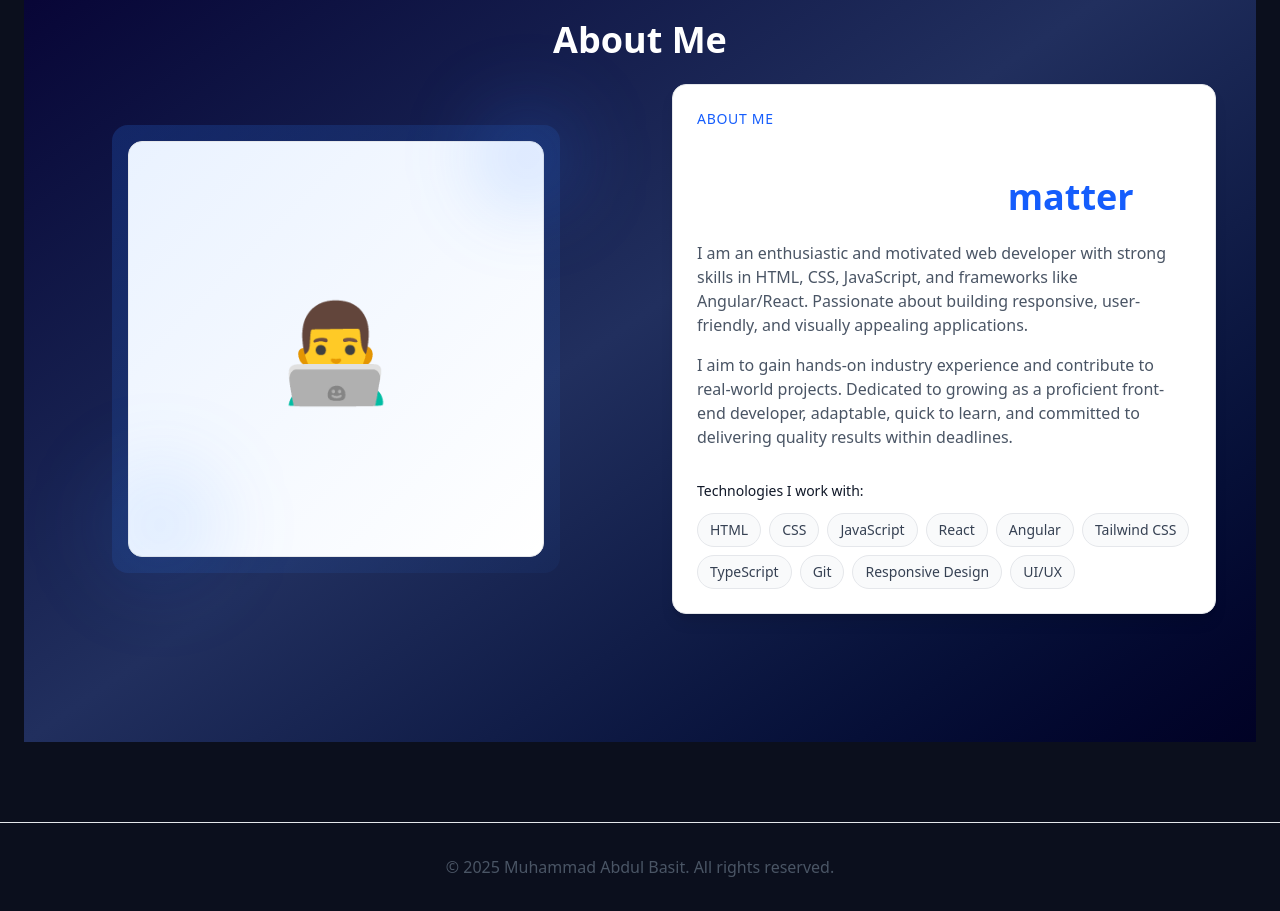
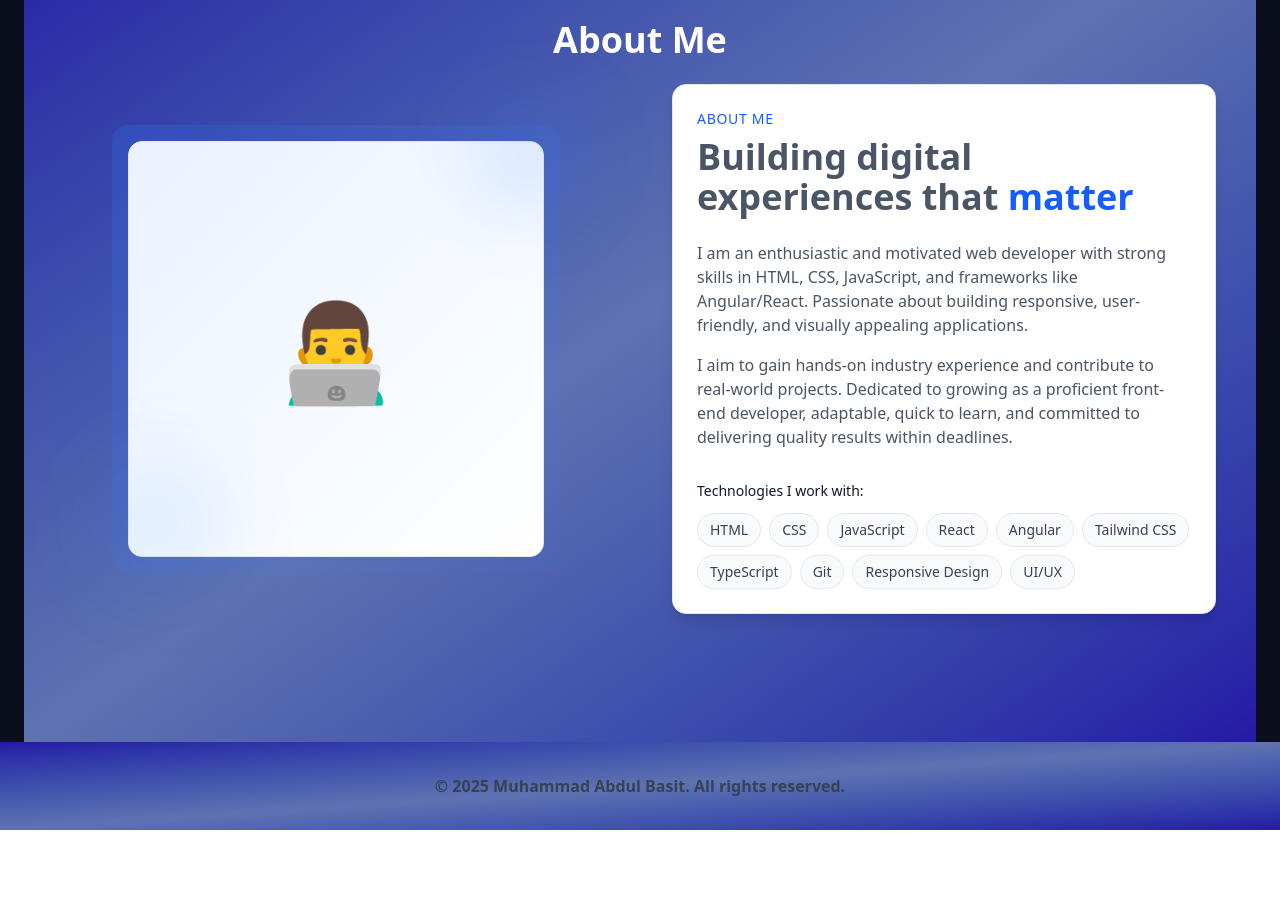
Before and after one commit to Abdulb7772/Portfolio, a React (Vite) app: page /about in a window 1280 px wide. Shown: the part 220-1131 px from the top of the page. After the commit the page ends 1050 px from the top, so only its background shows below. Built offline with nearby package versions, Linux system fonts and the light colour scheme.

Commit message:
fixed minore changes

```diff
--- a/src/components/About.jsx
+++ b/src/components/About.jsx
@@ -11,7 +11,7 @@ export default function About() {
   const isInView = useInView(ref, { once: true, margin: "-100px" });
 
   return (
-    <section id="about" className="py-24 md:py-32 bg-linear-to-br from-[#060131] via-[#212f5e] to-[#010225]">
+    <section id="about" className="py-24 md:py-32 bg-linear-to-br from-[#2618a5] via-[#5f72b1] to-[#2618a5] dark:from-[#010824] dark:via-[#141d3b] dark:to-[#010925]">
       <h2 className="text-4xl font-bold mb-6 text-center">About Me</h2>
       <div className="container mx-auto px-6">
         <div className="max-w-6xl mx-auto">
@@ -46,7 +46,7 @@ export default function About() {
               className="bg-white dark:bg-linear-to-br dark:from-[#010824] dark:via-[#141d3b] dark:to-[#010925] border border-gray-200 dark:border-gray-700 rounded-xl p-6 shadow-lg"
             >
               <p className="text-sm font-medium text-blue-600 dark:text-blue-400 mb-2 uppercase tracking-wider">About Me</p>
-              <h2 className="text-3xl md:text-4xl font-bold mb-6 text-gray-900 dark:text-white">
+              <h2 className="text-3xl md:text-4xl font-bold mb-6 text-gray-600 dark:text-gray-300">
                 Building digital experiences that{" "}
                 <span className="text-blue-600 dark:text-blue-400">matter</span>
               </h2>
--- a/src/components/Contact.jsx
+++ b/src/components/Contact.jsx
@@ -34,7 +34,7 @@ export default function Contact() {
   };
 
   return (
-    <section id="contact" className="min-h-screen py-24 px-6 bg-linear-to-br from-[#060131] via-[#212f5e] to-[#010225] flex flex-col justify-center items-center text-center px-4">
+    <section id="contact" className="min-h-screen py-24 bg-linear-to-br from-[#2618a5] via-[#5f72b1] to-[#2618a5] dark:from-[#010824] dark:via-[#141d3b] dark:to-[#010925] flex flex-col justify-center items-center text-center px-4">
       <h2 className="text-4xl font-bold mt-5 mb-6">Contact Me</h2>
 
       <form
--- a/src/components/Experience.jsx
+++ b/src/components/Experience.jsx
@@ -30,7 +30,7 @@ export default function Experience() {
   ];
 
   return (
-    <section id="experience" className="min-h-screen py-24 px-6 bg-linear-to-br from-[#060131] via-[#212f5e] to-[#010225]">
+    <section id="experience" className="min-h-screen py-24 px-6 bg-linear-to-br from-[#2618a5] via-[#5f72b1] to-[#2618a5] dark:from-[#010824] dark:via-[#141d3b] dark:to-[#010925]">
       <div className="container mx-auto max-w-6xl">
         <h2 className="text-4xl font-bold mb-12 text-center">Experience</h2>
 
--- a/src/components/Hero.jsx
+++ b/src/components/Hero.jsx
@@ -2,7 +2,7 @@ import { Github, Linkedin, Mail } from "lucide-react";
 
 export default function Hero() {
   return (
-    <section className="bg-white dark:bg-linear-to-br dark:from-[#010824] dark:via-[#222e57] dark:to-[#010925] min-h-screen flex flex-col justify-center items-center text-center px-4 pt-24 pb-12"
+    <section className="bg-linear-to-br from-[#2618a5] via-[#5f72b1] to-[#2618a5] dark:from-[#010824] dark:via-[#141d3b] dark:to-[#010925] min-h-screen flex flex-col justify-center items-center text-center px-4 pt-24 pb-12"
       id="hero"
     >
 
@@ -11,7 +11,7 @@ export default function Hero() {
         <img src="/main.png" alt="Profile" className="icon-img"/>
         </span>
         Hi, I'm Muhammad Abdul Basit</h1>
-      <p className="mt-4 text-base sm:text-lg text-gray-600 dark:text-gray-300 max-w-3xl">
+      <p className="mt-4 text-base sm:text-lg text-gray-800 dark:text-gray-300 max-w-3xl">
         Enthusiastic web developer skilled in • HTML • CSS • JavaScript • Angular/React <br />
         passionate about building responsive, user-friendly applications
         and growing as a Frontend Developer.
--- a/src/components/Projects.jsx
+++ b/src/components/Projects.jsx
@@ -4,7 +4,7 @@ export default function Projects() {
   const { projects, loading, error } = useGithubProjects("Abdulb7772");
 
   return (
-    <section id="projects" className="bg-linear-to-br from-[#0a0131] via-[#1f2769] to-[#01073d] min-h-screen py-20 px-4">
+    <section id="projects" className="bg-linear-to-br from-[#2618a5] via-[#5f72b1] to-[#2618a5] dark:from-[#010824] dark:via-[#141d3b] dark:to-[#010925] min-h-screen py-20 px-4">
       <div className="container mx-auto max-w-7xl">
         <h2 className="text-4xl font-bold mb-10 text-center">Projects</h2>
 
@@ -15,7 +15,7 @@ export default function Projects() {
           {projects.slice(0, 6).map((p) => (
             <div
               key={p.id}
-              className="border border-gray-200 dark:border-gray-700 rounded-xl p-6 bg-white dark:bg-gradient-to-br dark:from-[#010824] dark:via-[#141d3b] dark:to-[#010925] shadow-lg hover:shadow-xl transition-shadow"
+              className="border border-gray-200 dark:border-gray-700 rounded-xl p-6 bg-white dark:bg-linear-to-br dark:from-[#010824] dark:via-[#141d3b] dark:to-[#010925] shadow-lg hover:shadow-xl transition-shadow"
             >
               <h3 className="text-lg font-semibold text-gray-900 dark:text-white">{p.name}</h3>
               <p className="text-sm text-gray-600 dark:text-gray-400 mt-2">
--- a/src/components/layout/Footer.jsx
+++ b/src/components/layout/Footer.jsx
@@ -1,7 +1,7 @@
 export default function Footer() {
   return (
-    <footer className="py-8 px-6 border-t border-gray-200 dark:border-gray-800 mt-20">
-      <div className="container mx-auto text-center text-gray-600 dark:text-gray-400">
+    <footer className="py-8 px-6 bg-linear-to-br from-[#2618a5] via-[#5f72b1] to-[#2618a5] dark:from-[#010824] dark:via-[#141d3b] dark:to-[#010925]">
+      <div className="container mx-auto text-center text-gray-700 font-semibold dark:text-gray-400">
         <p>&copy; {new Date().getFullYear()} Muhammad Abdul Basit. All rights reserved.</p>
       </div>
     </footer>
--- a/src/index.css
+++ b/src/index.css
@@ -22,9 +22,7 @@ body {
   min-height: 100vh;
 }
 
-h2 {
-  color:white;
-}
+
 
 button {
   cursor: pointer;
```
